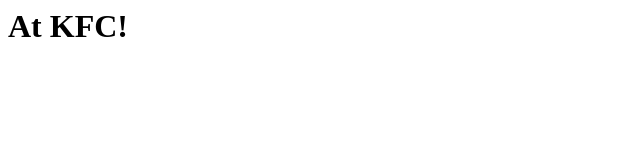
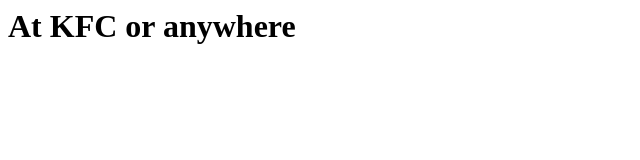
Before and after one commit to myhauntedfork/chicken-facts, a plain HTML site: page answers/where-can-i-find-chicken.html in a window 1280 px wide. Shown: the whole page, without its empty margins (0-640 px from the left). Drawn offline with Linux system fonts and the light colour scheme.

Commit message:
update answers

```diff
--- a/answers/where-can-i-find-chicken.html
+++ b/answers/where-can-i-find-chicken.html
@@ -1,3 +1,3 @@
 <body>
-  <h1>At KFC!</h1>
+  <h1>At KFC or anywhere</h1>
 </body>
```
